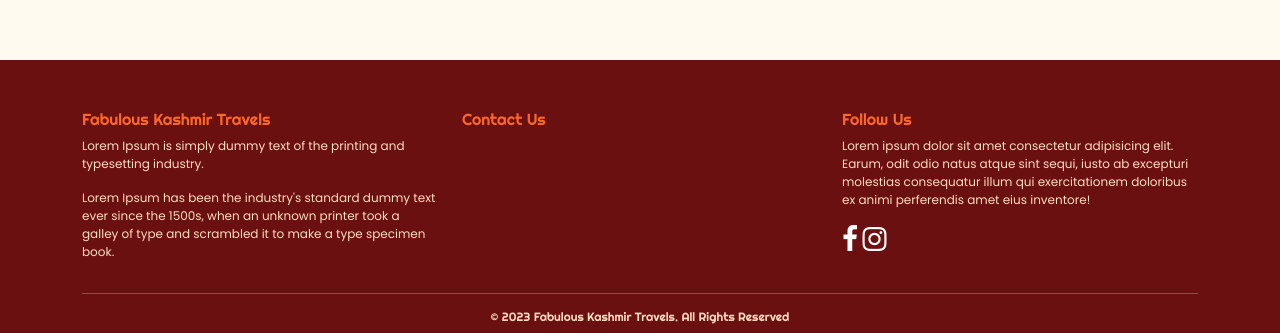
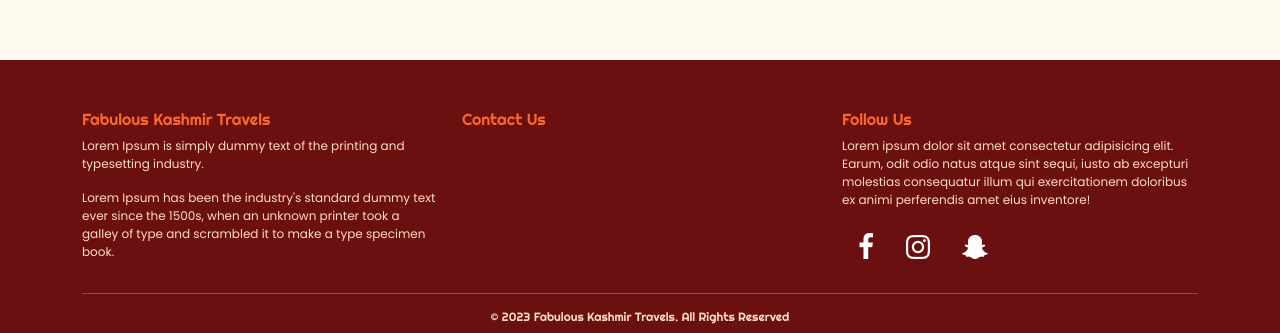
Before and after one commit to shoiabahanger/project1, a plain HTML site: page index.html in a window 1280 px wide. Shown: the part 3740-4073 px from the top of the page. Drawn offline with nearby package versions, Linux system fonts and the light colour scheme.

Commit message:
footer icons

```diff
--- a/css/style.css
+++ b/css/style.css
@@ -132,6 +132,10 @@ body{
     font-family: 'Poppins', sans-serif;
     font-size: 12px;
 }
+.footer-bg li {
+ background: transparent;
+ border: none;
+}
 
 .footer-bg i {
     color: #FFF;
--- a/index.html
+++ b/index.html
@@ -197,8 +197,11 @@
                 <div class="col-4">
                   <h1>Follow Us</h1>
                   <p>Lorem ipsum dolor sit amet consectetur adipisicing elit. Earum, odit odio natus atque sint sequi, iusto ab excepturi molestias consequatur illum qui exercitationem doloribus ex animi perferendis amet eius inventore!</p>
-                  <i class="fa fa-facebook" aria-hidden="true"></i>
-                  <i class="fa fa-instagram" aria-hidden="true"></i>
+                  <ul class="list-group list-group-horizontal">
+                    <li class="list-group-item"><a href=""><i class="fa fa-facebook" aria-hidden="true"></i></a></li>
+                    <li class="list-group-item"><a href=""></a><i class="fa fa-instagram" aria-hidden="true"></i></a></li>
+                    <li class="list-group-item"><a href=""></a><i class="fa fa-snapchat-ghost" aria-hidden="true"></i></a></li>
+                 </ul>
                 </div>
 
              </div>
```
